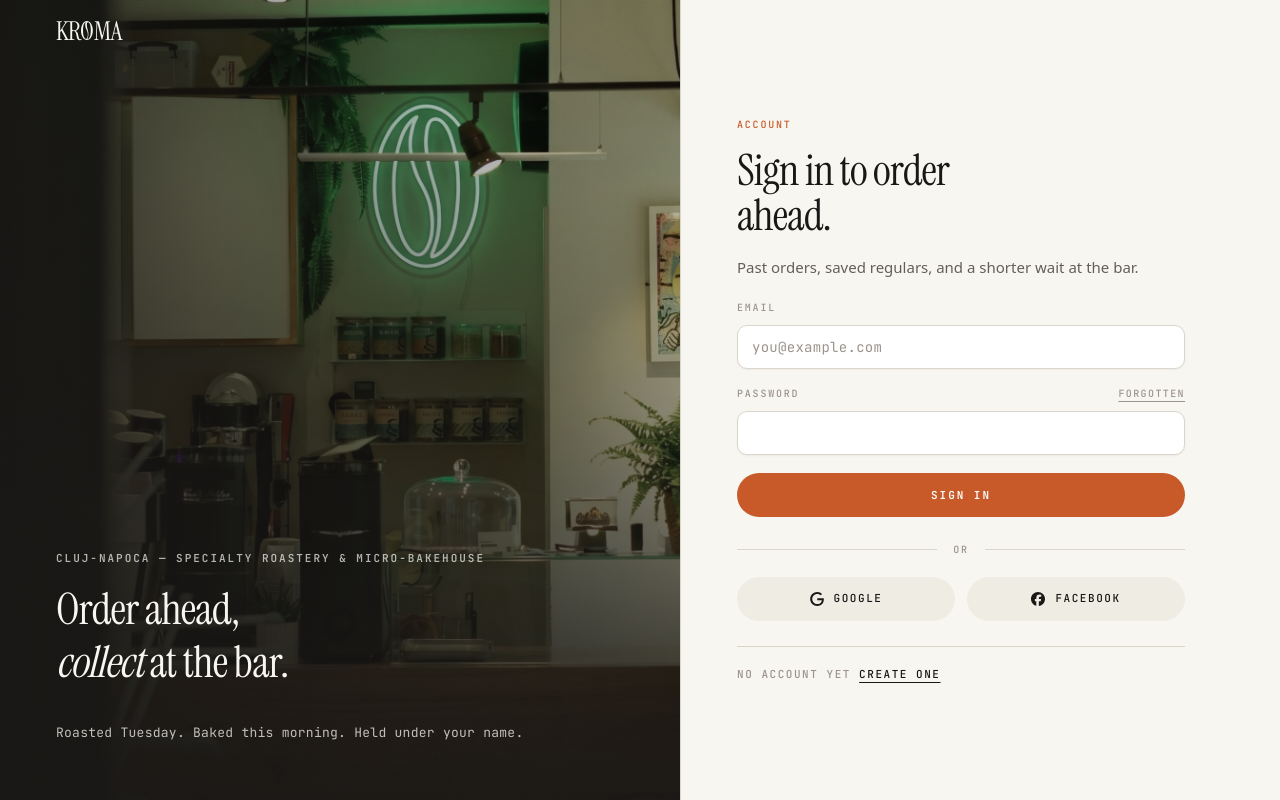
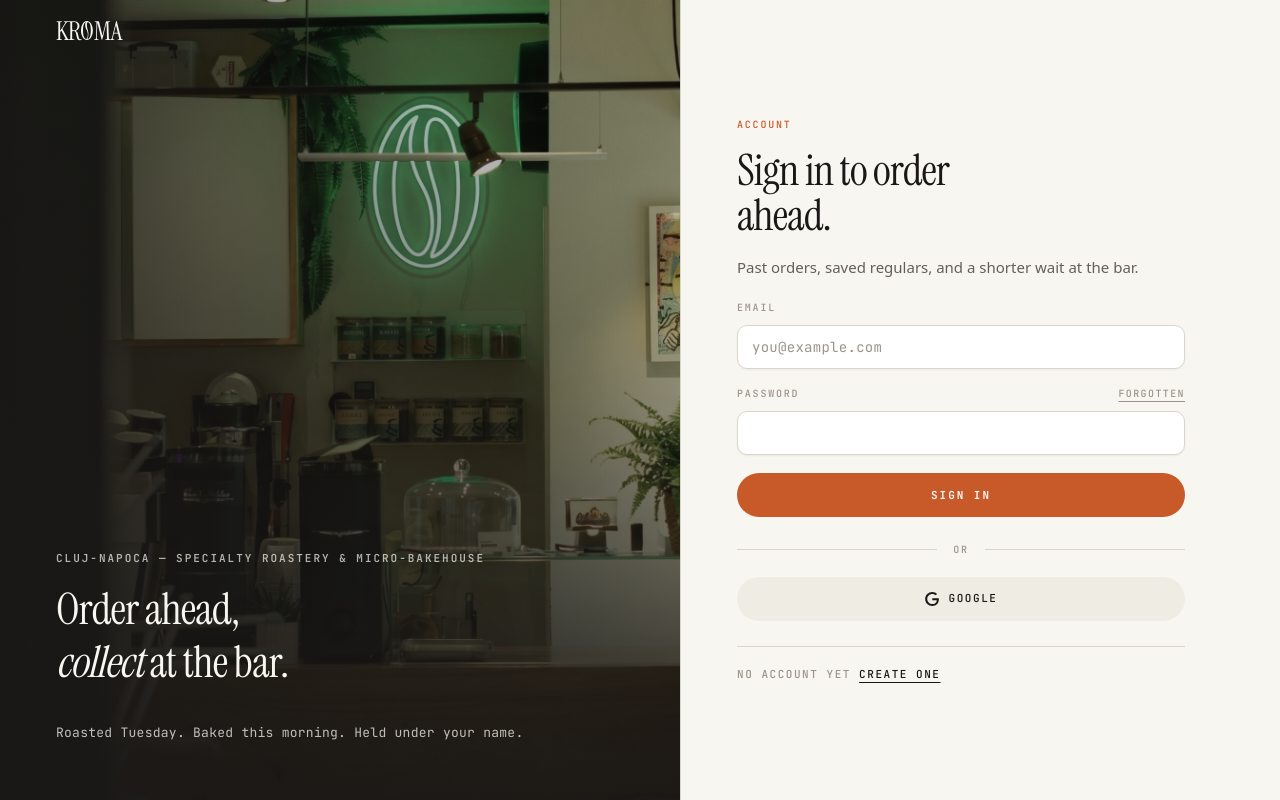
Before and after one commit to JustTunya/kroma, a Next.js app: page /auth/login in a window 1280 px wide. Built offline with nearby package versions, Linux system fonts and the light colour scheme.

Commit message:
feat(auth): remove Facebook authentication support and update related comments

```diff
--- a/app/auth/oauth/route.ts
+++ b/app/auth/oauth/route.ts
@@ -2,7 +2,7 @@ import { NextResponse } from "next/server";
 
 import { createClient } from "@/lib/server";
 
-/** Google and Facebook redirect back here with a PKCE code to exchange. */
+/** Google redirects back here with a PKCE code to exchange. */
 export async function GET(request: Request) {
   const { searchParams, origin } = new URL(request.url);
   const code = searchParams.get("code");
--- a/components/auth/AuthForm.tsx
+++ b/components/auth/AuthForm.tsx
@@ -162,17 +162,11 @@ const PROVIDERS = [
     // simple-icons: Google
     path: "M12.48 10.92v3.28h7.84c-.24 1.84-.853 3.187-1.787 4.133-1.147 1.147-2.933 2.4-6.053 2.4-4.827 0-8.6-3.893-8.6-8.72s3.773-8.72 8.6-8.72c2.6 0 4.507 1.027 5.907 2.347l2.307-2.307C18.747 1.44 16.133 0 12.48 0 5.867 0 .307 5.387.307 12s5.56 12 12.173 12c3.573 0 6.267-1.173 8.373-3.36 2.16-2.16 2.84-5.213 2.84-7.667 0-.76-.053-1.467-.173-2.053H12.48z",
   },
-  {
-    id: "facebook",
-    label: "Facebook",
-    // simple-icons: Facebook
-    path: "M9.101 23.691v-7.98H6.627v-3.667h2.474v-1.58c0-4.085 1.848-5.978 5.858-5.978.401 0 .955.042 1.468.103a8.68 8.68 0 0 1 1.141.195v3.325a8.623 8.623 0 0 0-.653-.036 26.805 26.805 0 0 0-.733-.009c-.707 0-1.259.096-1.675.309a1.686 1.686 0 0 0-.679.622c-.258.42-.374.995-.374 1.752v1.297h3.919l-.386 2.103-.287 1.564h-3.246v8.245C19.396 23.238 24 18.179 24 12.044c0-6.627-5.373-12-12-12s-12 5.373-12 12c0 5.628 3.874 10.35 9.101 11.647Z",
-  },
 ] as const;
 
 /**
- * Google and Facebook. Marks are monochrome on purpose — the palette has no
- * room for two brand blues and a terracotta on the same screen.
+ * Google only. The mark is monochrome on purpose — the palette has no room
+ * for a brand blue next to a terracotta on the same screen.
  */
 export function SocialAuth({ next = "/" }: { next?: string }) {
   const [pending, setPending] = useState<string | null>(null);
@@ -186,9 +180,6 @@ export function SocialAuth({ next = "/" }: { next?: string }) {
     const { error } = await supabase.auth.signInWithOAuth({
       provider,
       options: {
-        // Facebook's `email` scope needs App Review for public login; skip it
-        // and stay on public_profile so anyone can sign in without approval.
-        ...(provider === "facebook" ? { scopes: "public_profile" } : {}),
         redirectTo: `${window.location.origin}/auth/oauth?next=${encodeURIComponent(next)}`,
       },
     });
@@ -210,7 +201,7 @@ export function SocialAuth({ next = "/" }: { next?: string }) {
         <span aria-hidden className="h-px flex-1 bg-hairline" />
       </div>
 
-      <div className="mt-[clamp(0.875rem,2.4vh,1.5rem)] grid grid-cols-2 gap-3">
+      <div className="mt-[clamp(0.875rem,2.4vh,1.5rem)] grid grid-cols-1 gap-3">
         {PROVIDERS.map((provider) => (
           <motion.button
             key={provider.id}
```
Also changed, not shown: 1 other file (tests, documents, lock files or other folders).
